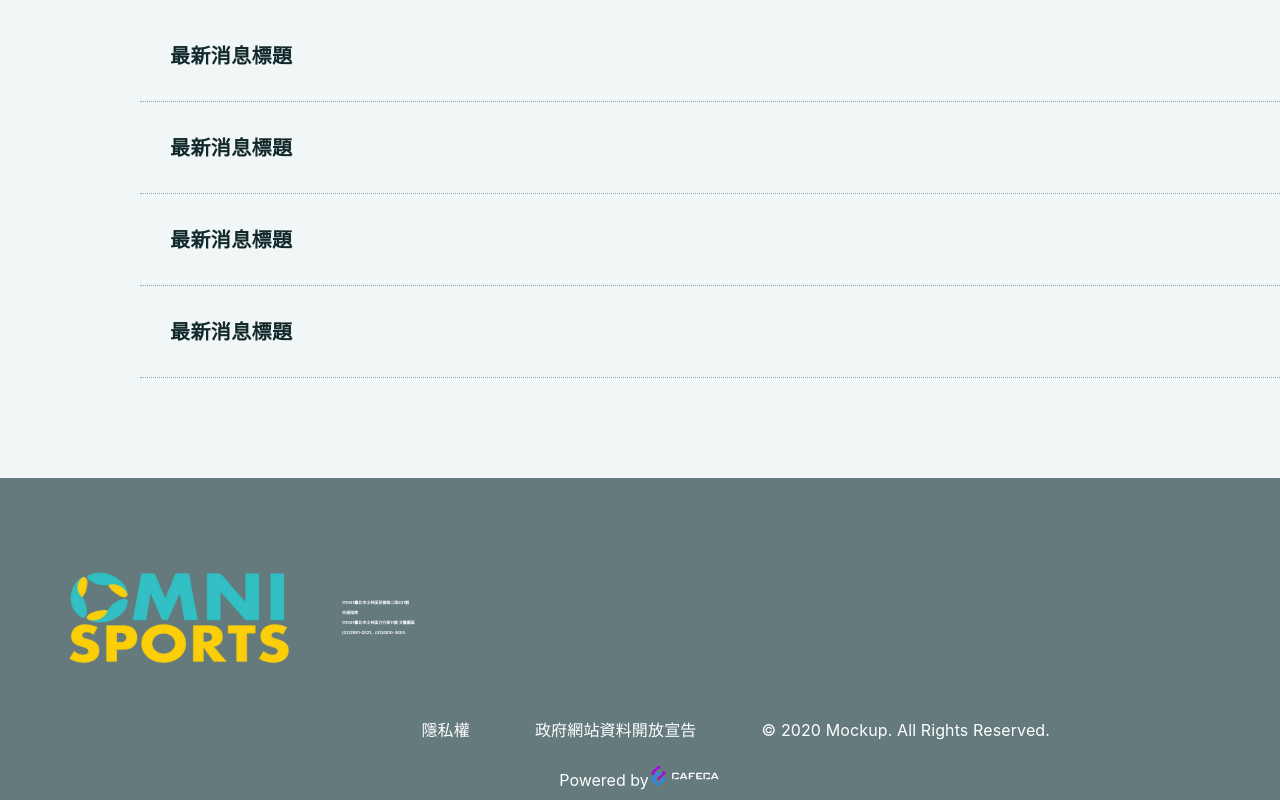
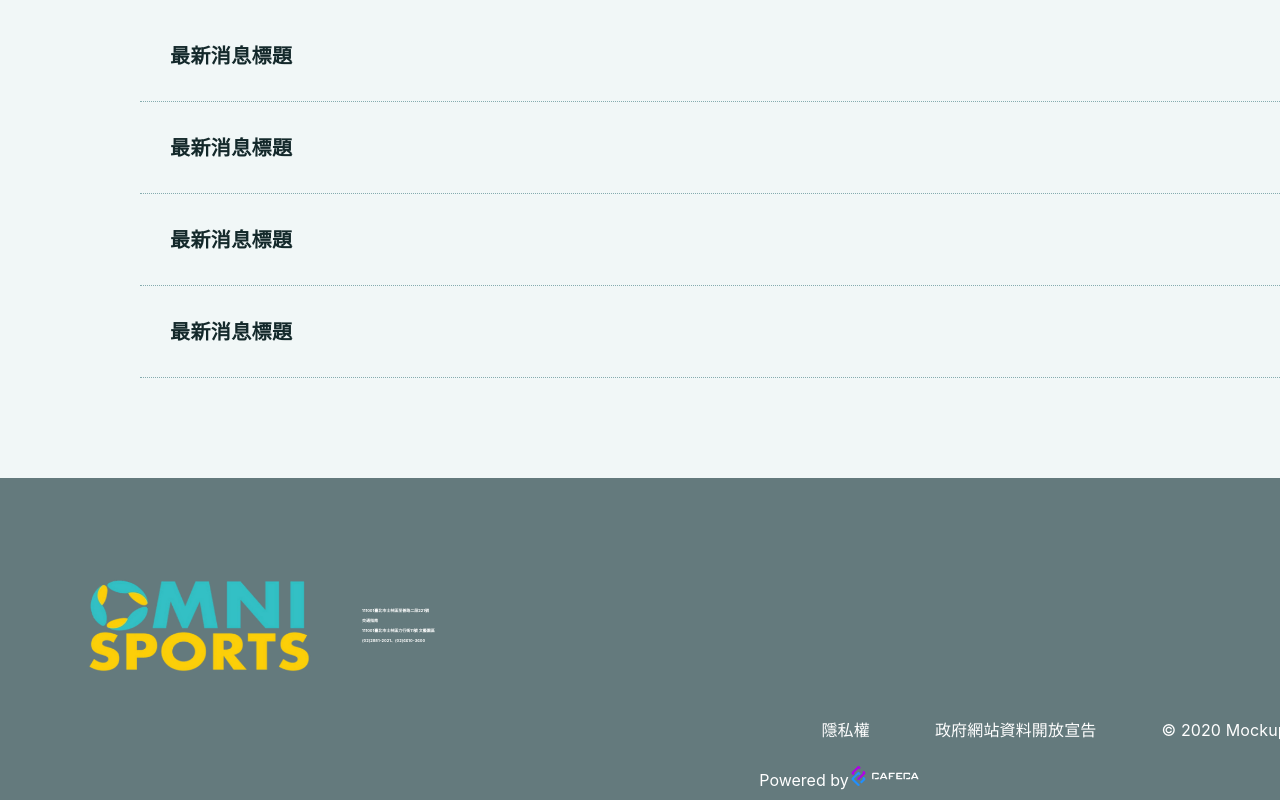
Before and after one commit to CAFECA-IO/sports-charity, a Next.js app: page /news in a window 1280 px wide. Shown: the part 645-1445 px from the top of the page. Built offline with nearby package versions, Linux system fonts and the light colour scheme.

Commit message:
Edit footer min width

```diff
--- a/src/components/footer/footer.module.css
+++ b/src/components/footer/footer.module.css
@@ -1,4 +1,5 @@
 .footer {
+  min-width: 1680px;
   display: flex;
   flex-direction: column;
 
```
